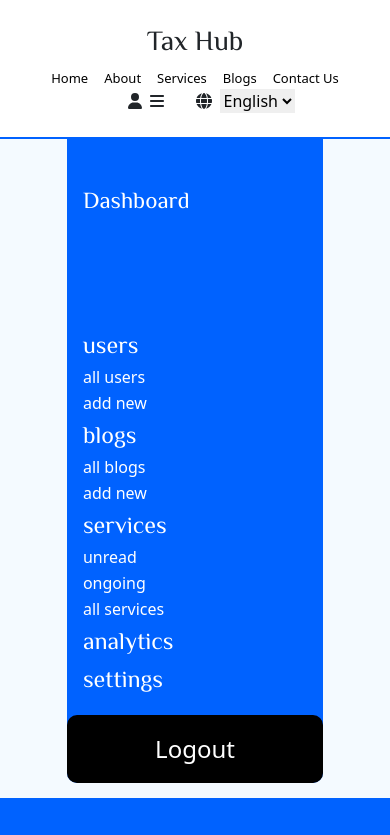
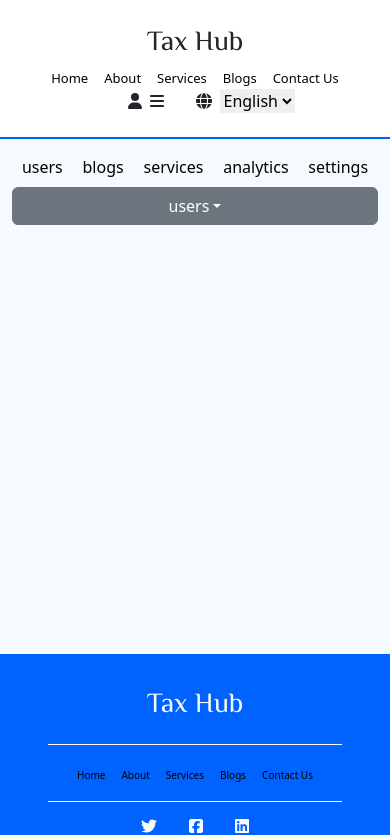
Before and after one commit to butterfly-sarah/tax, a React (Create React App) app: page / in a window 390 px wide. Shown: the top 835 px of the page. Built offline with nearby package versions, Linux system fonts and the light colour scheme; a web font is replaced by a local one.

Commit message:
first3 commit

```diff
--- a/src/components/admin/mainAdmin/Main.js
+++ b/src/components/admin/mainAdmin/Main.js
@@ -7,8 +7,35 @@ import Users from "../users/users";
 import Blogs from "../blogs/Blogs";
 import Adduser from "../users/adduser";
 import Addblog from "../blogs/Addblog";
+import { useState } from "react";
+
+
 
 function Main(){
+    const [userDropdown ,setuserDropdown] = useState(true)
+const [serviceDropdown ,setserviceDropdown] = useState(true)
+const [blogDropdown ,setblogDropdown] = useState(true)
+const handleShowDropdown = (drop)=>{
+    switch (drop) {
+      case 'user':
+          setuserDropdown(true)
+          setserviceDropdown(false)
+          setblogDropdown(false)
+        break;
+      case 'blog':
+          setuserDropdown(false)
+          setserviceDropdown(false)
+          setblogDropdown(true)
+        break;
+      case 'service':
+          setuserDropdown(false)
+          setserviceDropdown(true)
+          setblogDropdown(false)
+        break;
+        default:
+            break;
+    }
+}
     return(
         <>
         <Nav/>
@@ -34,6 +61,28 @@ function Main(){
                 <Link className="mx-auto">Logout</Link>
             </div>
             </div>
+            <div className="dropside">
+                <div className="links d-flex justify-content-around mt-3">
+                <Link className="header" to={'/users'}>users</Link>
+                <Link className="header" to={'/blogs'}>blogs</Link>
+                <Link className="header" to={'/services'}>services</Link>
+                <Link className="header">analytics</Link>
+                <Link className="header">settings</Link>
+                </div>
+                <div className="mt-2">
+                {
+              userDropdown ?( <div className="dropdown">
+              <button className="btn btn-secondary dropdown-toggle col-12" type="button" data-bs-toggle="dropdown" aria-expanded="false">
+                users
+              </button>
+              <ul className='dropdown-menu col-12'>
+                <li ><Link className='dropdown-item text-dark' to="">all users</Link></li>
+                <li><Link className='dropdown-item text-dark' to="">add user</Link></li>
+              </ul>
+            </div>):''
+            }
+                </div>
+            </div>
         </div>
         <div className="col-sm-12 col-md-9">
             {/* <Services/> */}
--- a/src/components/admin/mainAdmin/main.css
+++ b/src/components/admin/mainAdmin/main.css
@@ -10,7 +10,7 @@
 }
 .main .side{
     background: #0062FF;
-    width: 70%;
+    width: 90%;
     border-radius: 0 0 10px 10px;
     margin-bottom: 15px;
 }
@@ -47,6 +47,23 @@
 .main .side h3{
     font-family: 'Philosopher', sans-serif;;
 }
+.main .dropside{
+    display: none;
+}
 @media(max-width:550px){
+    .main{
+        min-height: 61vh;
+    }
+    .main .side{
+        display: none;
+    }
+    .main .dropside{
+        display: block;
+    }
+    .main .dropside .links a{
+        text-decoration: none;
+        color: black;
+        font-weight: 500;
 
+    }
 }
--- a/src/components/footer/footer.css
+++ b/src/components/footer/footer.css
@@ -21,6 +21,6 @@
 }
 @media(max-width:550px){
     .footer .items a{
-        font-size: small;
+        font-size: x-small;
     }
 }
```
